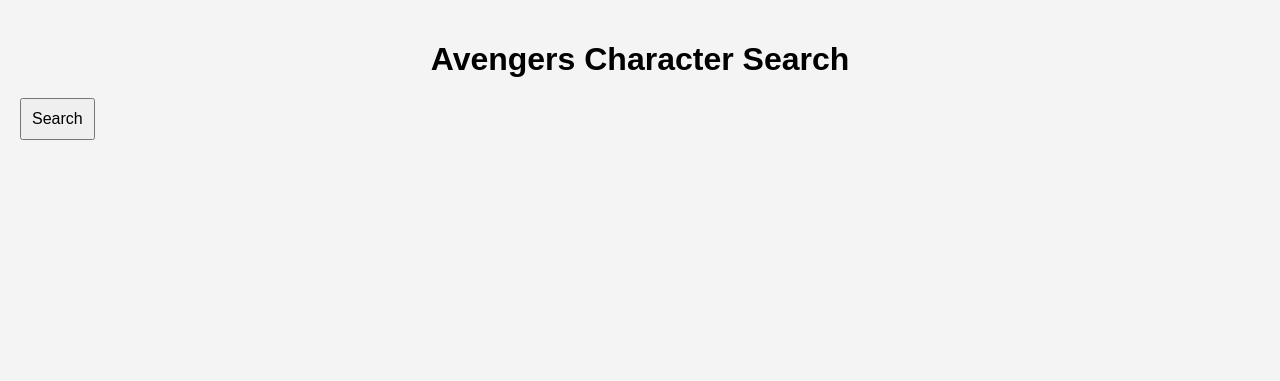
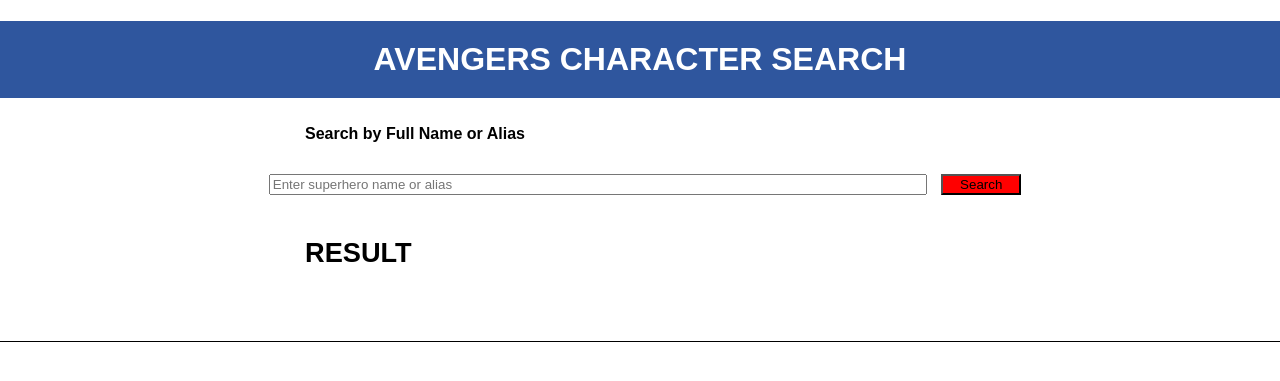
Before and after one commit to mbenji99/info2180-lab4, a PHP site: page /info2180-lab4/index.html in a window 1280 px wide. Shown: the top 381 px of the page. Run offline with PHP 8.4, Linux system fonts and the light colour scheme.

Commit message:
Exercise 3 Attempted

```diff
--- a/Styles.css
+++ b/Styles.css
@@ -1,33 +1,64 @@
-/* Body and button styles */
 body {
     font-family: Arial, sans-serif;
-    background-color: #f4f4f4;
     margin: 0;
+    padding: 0;
+    text-align: center;
+}
+
+h1 {
+    text-transform: uppercase;
+    color: white;
+    background-color: #2f569e;
     padding: 20px;
 }
 
-button {
-    padding: 10px;
-    font-size: 16px;
-    cursor: pointer;
+#searchText {
+    margin-left: 300px;
+    font-weight: bold;
+    text-align: left;
+    padding: 5px;
 }
 
-/* Superheroes list styles */
+
+input[type="text"] {
+    width: 650px;
+    margin: 10px;
+}
+
+
+input {
+    margin: 10px;
+}
+
+button {
+    width: 80px;
+    margin: 10px 0;
+    background-color: red;
+}
+
+
+#ResultText {
+    margin-left: 300px;
+    font-weight: bold;
+    text-align: left;
+    padding: 5px;
+    font-size: 1.7em;
+}
+
+
+
+#result {
+    border-bottom: 1px solid #000;
+    text-align: left;
+    padding: 20px;
+}
+
 #superheroesList {
-    list-style: none;
+    list-style-type: none;
     padding: 0;
+    text-align: left;
 }
 
 #superheroesList li {
-    margin: 5px 0;
-    background-color: #fff;
-    padding: 10px;
-    border-radius: 5px;
-    box-shadow: 2px 2px 5px rgba(0, 0, 0, 0.1);
+    margin-bottom: 5px;
 }
-
-/* H1 heading style */
-h1 {
-    text-align: center;
-    margin-bottom: 20px;
-}
--- a/app.js
+++ b/app.js
@@ -1,11 +1,37 @@
 document.getElementById('searchButton').addEventListener('click', function() {
-    fetch('http://localhost:8888/info2180-lab4/superheroes.php')
-        .then(response => response.json())
+    const searchQuery = document.getElementById('searchField').value.trim();
+    let url = 'http://localhost:8888/info2180-lab4/superheroes.php';
+
+    if (searchQuery) {
+        url += `?query=${encodeURIComponent(searchQuery)}`;
+    }
+
+    fetch(url)
+        .then(response => {
+            if (!response.ok) {
+                throw new Error('Network response was not ok');
+            }
+            return response.json();
+        })
         .then(data => {
-            const heroNames = data.map(superhero => superhero.alias).join('\n');
-            alert('List of Superheroes:\n' + heroNames);
+            const resultDiv = document.getElementById('result');
+            if (data.length === 1) {
+                const superhero = data[0];
+                resultDiv.innerHTML = `
+                    <h3>${superhero.alias}</h3>
+                    <h4>${superhero.name}</h4>
+                    <p>${superhero.biography}</p>
+                `;
+            } else if (data.length > 1) {
+                const list = data.map(hero => `<li>${hero.alias}</li>`).join('');
+                resultDiv.innerHTML = `<ul>${list}</ul>`;
+            } else {
+                resultDiv.innerHTML = 'Superhero not found';
+            }
         })
         .catch(error => {
             console.error('Error:', error);
+            const resultDiv = document.getElementById('result');
+            resultDiv.innerHTML = 'An error occurred. Please try again.';
         });
 });
--- a/index.html
+++ b/index.html
@@ -6,9 +6,12 @@
 </head>
 <body>
     <h1>Avengers Character Search</h1>
+    <p id="searchText">Search by Full Name or Alias</p>
+    <input type="text" id="searchField" placeholder="Enter superhero name or alias">
     <button id="searchButton">Search</button>
-    <ul id="superheroesList"></ul>
+    <p id="ResultText">RESULT</p>
+    <div id="result"></div>
+
     <script src="app.js"></script>
 </body>
-
 </html>
```
